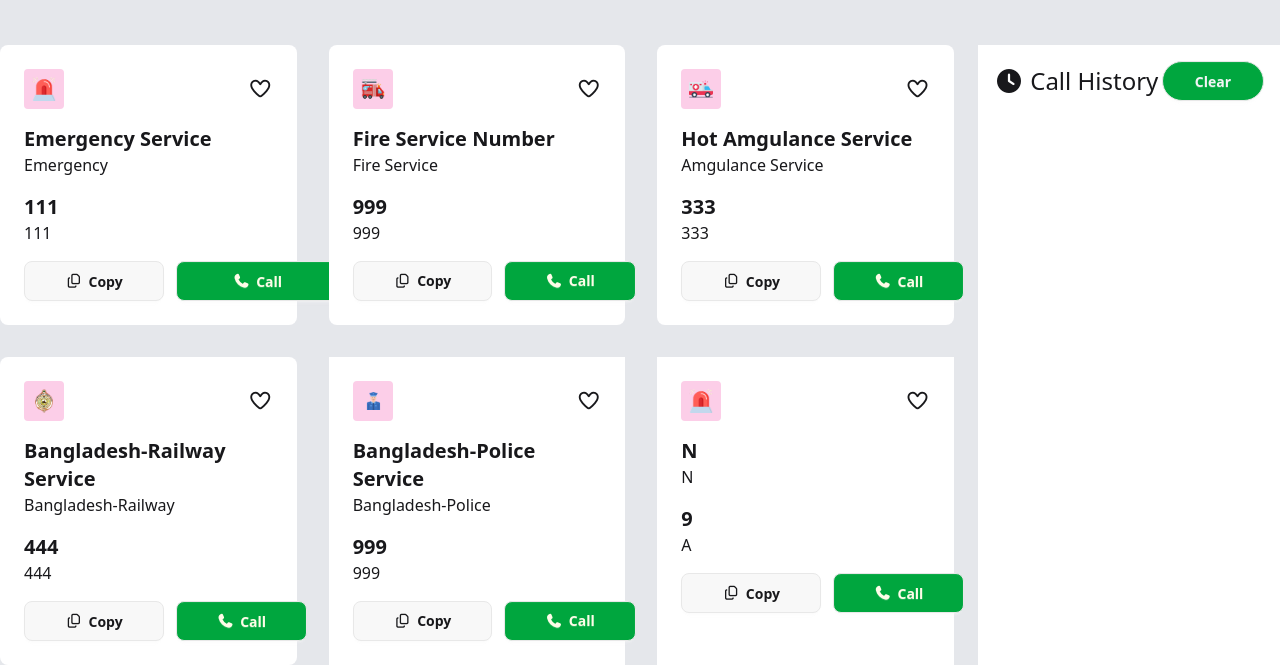
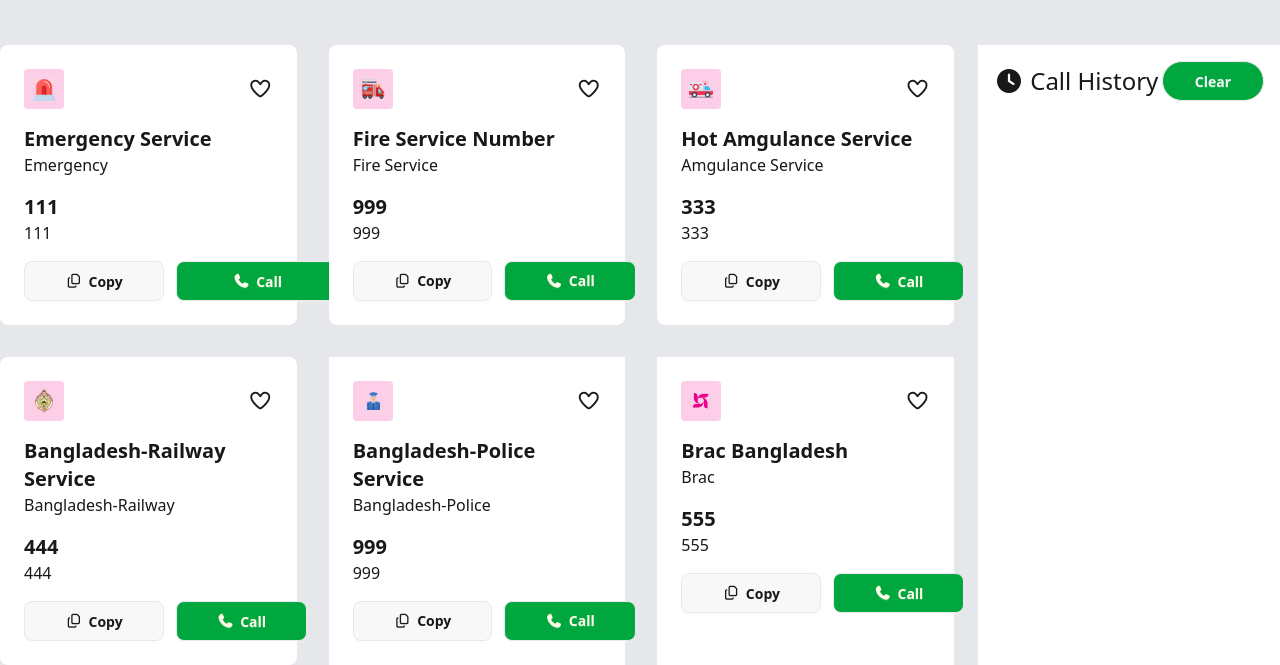
Before and after one commit to omor244/Emergency-Service-Directory, a plain HTML site: page index.html in a window 1280 px wide. Shown: the part 330-995 px from the top of the page. Drawn offline with nearby package versions, Linux system fonts and the light colour scheme; files whose address does not match are found by name.

Commit message:
added last cart

```diff
--- a/index.html
+++ b/index.html
@@ -140,16 +140,16 @@
           <!-- cart-6 -->
           <div class="bg-white space-y-4 p-6 ">
             <div class="flex justify-between items-center  ">
-                <img class="bg-pink-200 p-2 w-10 rounded-sm" src="assets/emergency.png" alt="">
+                <img class="bg-pink-200 p-2 w-10 rounded-sm" src="assets/brac.png" alt="">
                 <span id="hart-btn" class=" cursor-pointer  text-xl hart-add-btn"><i class="fa-regular fa-heart"></i></span>
             </div>
              <div class=" ">
-                <h2 id="title" class="text-xl font-bold ">N</h2>
-                <p>N</p>
+                <h2 id="title" class="text-xl font-bold ">Brac Bangladesh</h2>
+                <p>Brac</p>
              </div>
              <div id="cart" class="title">
-                <h2 class="text-xl font-bold ">9</h2>
-                <p>A</p>
+                <h2 class="text-xl font-bold ">555</h2>
+                <p>555</p>
              </div>
              <div class="flex justify-between">
                 <button class="btn px-14 lg:px-10 hover:bg-black hover:text-white mr-3 rounded-lg  copy-cart " > <i class="fa-regular fa-copy"></i> Copy</button>
```
